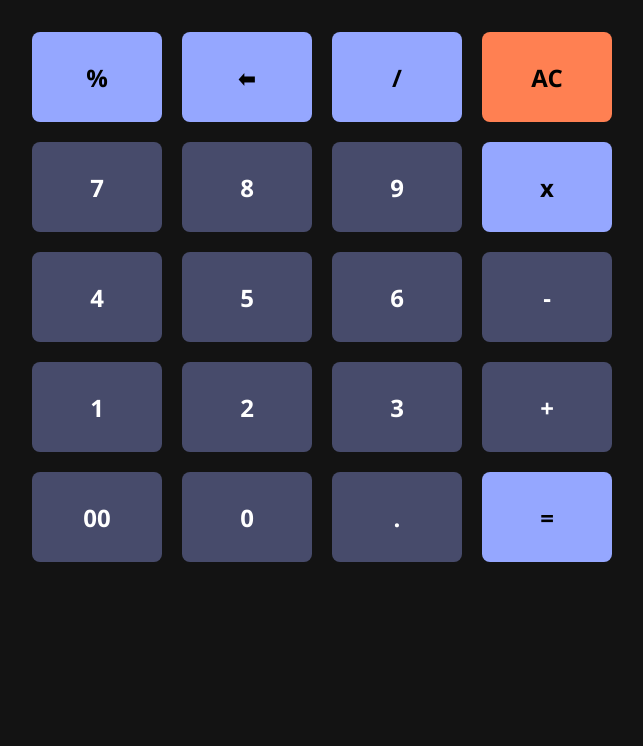
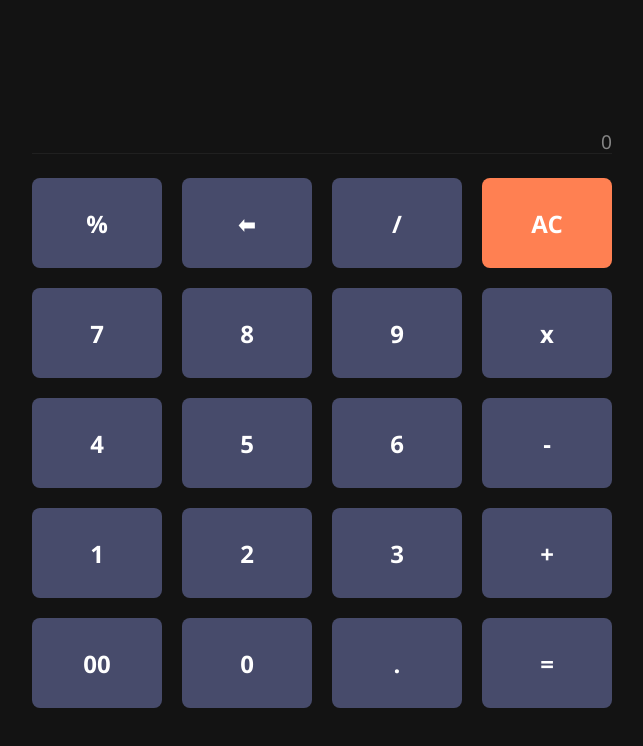
Before and after one commit to MnelisiMaswanganyi/Calculator, a plain HTML site: page calculator/index.html in a window 1280 px wide. Shown: the whole page, without its empty margins (318-961 px from the left). Drawn offline with Linux system fonts and the light colour scheme.

Commit message:
adjusting the interface

```diff
--- a/calculator/index.html
+++ b/calculator/index.html
@@ -1,17 +1,19 @@
 <!DOCTYPE html>
 <html lang="en">
+
 <head>
     <meta charset="UTF-8">
     <meta name="viewport" content="width=device-width, initial-scale=1.0">
+    <link rel="stylesheet" href="style.css" >
     <title>Calculator</title>
 
 </head>
-<link rel="stylesheet" href="style.css" >
+
 <body>
     <div class="container">
         <section id="Display-area">
             <div class="currentInput"></div>
-            <div class="answerScreen"></div>
+            <div class="answerScreen">0</div>
         </section>
         <section class="keypad-btns">
             <button type="button" class="fun-btn" value="%">%</button>
@@ -39,7 +41,7 @@
             <button type="button" class="fun-btn" id="evaluate" value="">=</button>
         </section>
     </div>
-
     <script src="script.js"></script>
 </body>
+
 </html>
--- a/calculator/script.js
+++ b/calculator/script.js
@@ -13,10 +13,10 @@ clearbtn.addEventListener("click", () => {
     currentInput.className = 'currentInput'
     answerScreen.className = 'answerScreen';
     answerScreen.style.color =" rgba(150, 150, 150, 0.87)";
-
 })
 
  button.forEach((btn) => {
+    btn.addEventListener("click", () => {
      //when clicked button is not erased
      if (!btn.id.match('erase')) {
         //to display value of button
@@ -42,7 +42,6 @@ clearbtn.addEventListener("click", () => {
         realTimeScreenValue.pop();
         currentInput.innerHTML = realTimeScreenValue.join('');
         answerScreen.innerHTML = evalrealTimeScreenValue.join();
-
      }
 
      //Evaluate Button
@@ -57,3 +56,4 @@ clearbtn.addEventListener("click", () => {
         answerScreen.innerHTML = 0
      }
     })
+ })
--- a/calculator/style.css
+++ b/calculator/style.css
@@ -1,9 +1,9 @@
-*{
-    font-family: 'Segoe UI', Tahoma, Geneva, Verdana, sans-serif;
+* {
+    font-family: "Segoe UI", Tahoma, Geneva, Verdana, sans-serif;
     box-sizing: border-box;
   }
 
-body{
+  body {
     background-color: #ffffff;
     min-height: auto;
     display: flex;
@@ -12,7 +12,7 @@ body{
     background-color: #131313;
   }
 
-.container{
+  .container {
     width: auto;
     height: auto;
     display: flex;
@@ -23,7 +23,8 @@ body{
     border-radius: 9px;
     user-select: none;
   }
-#display-area{
+
+  #Display-area {
     width: 100%;
     margin: 3vh 0;
     display: grid;
@@ -33,8 +34,8 @@ body{
     border-bottom: 1px rgba(128, 128, 128, 0.116) solid;
   }
 
-#Dispaly-area .currentInput{
-   /* display: flex;  */
+  #Display-area .currentInput {
+    /* display: flex; */
     text-align: right;
     height: 8vh;
     color: white;
@@ -52,12 +53,11 @@ body{
     font-size: larger;
   }
 
-.keypad-btns{
+  .keypad-btns {
     display: grid;
     grid: repeat(5, 90px) / repeat(4, 130px);
     grid-row-gap: 20px;
     grid-column-gap: 20px;
-
   }
 
   .keypad-btns button {
@@ -70,19 +70,18 @@ body{
     font-weight: bold;
   }
 
-.keypad-btns .fun-btn {
+  .keypad-btns .fun_btn {
     color: #000;
     background: #95a7ff;
     font-weight: bold;
   }
 
   button:hover{
-    opacity: 8.8;
+    opacity: 0.8;
   }
 
-#clear{
+  #clear {
     background: #ff8052;
-
   }
 
   @media only screen and (max-width: 600px) {
```
Lines whose indentation alone changed are shown as unchanged.
